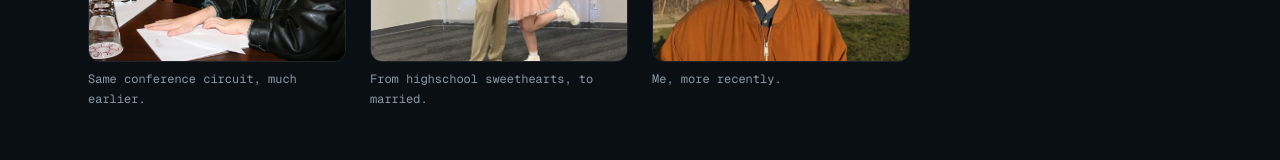
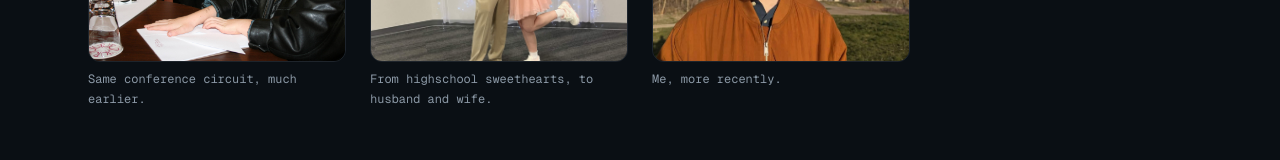
Before and after one commit to JakeMalmrose/nextfolio, a Next.js app: page / in a window 1280 px wide. Shown: the part 4659-4819 px from the top of the page. Built offline with nearby package versions, Linux system fonts and the light colour scheme.

Commit message:
Even better wording

```diff
--- a/app/page.tsx
+++ b/app/page.tsx
@@ -163,7 +163,7 @@ const lifePhotos: LifePhoto[] = [
   {
     file: 'wedding.jpg',
     alt: 'Wedding photo',
-    caption: 'From highschool sweethearts, to married.',
+    caption: 'From highschool sweethearts, to husband and wife.',
   },
   {
     file: 'me.jpg',
```
